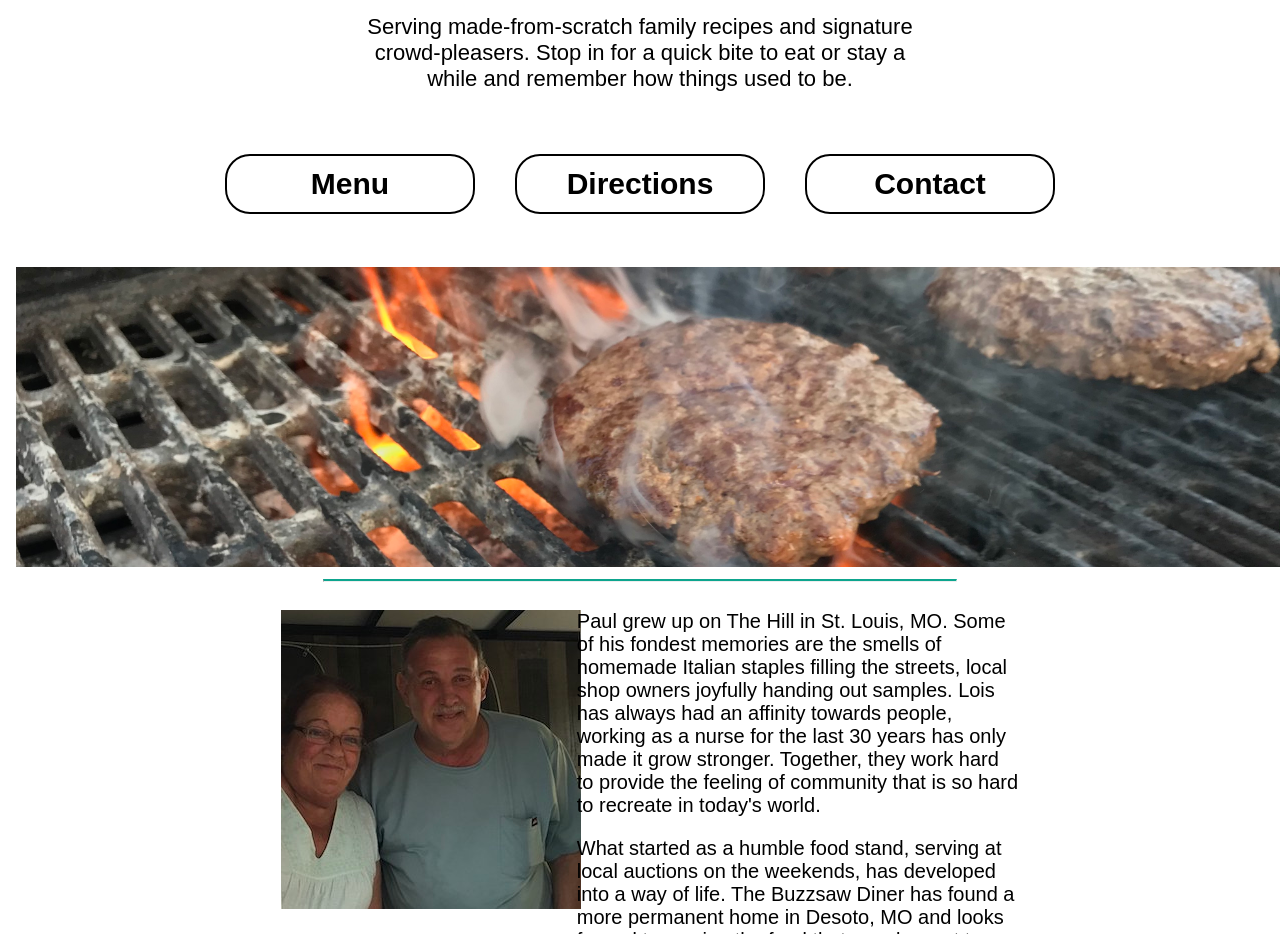
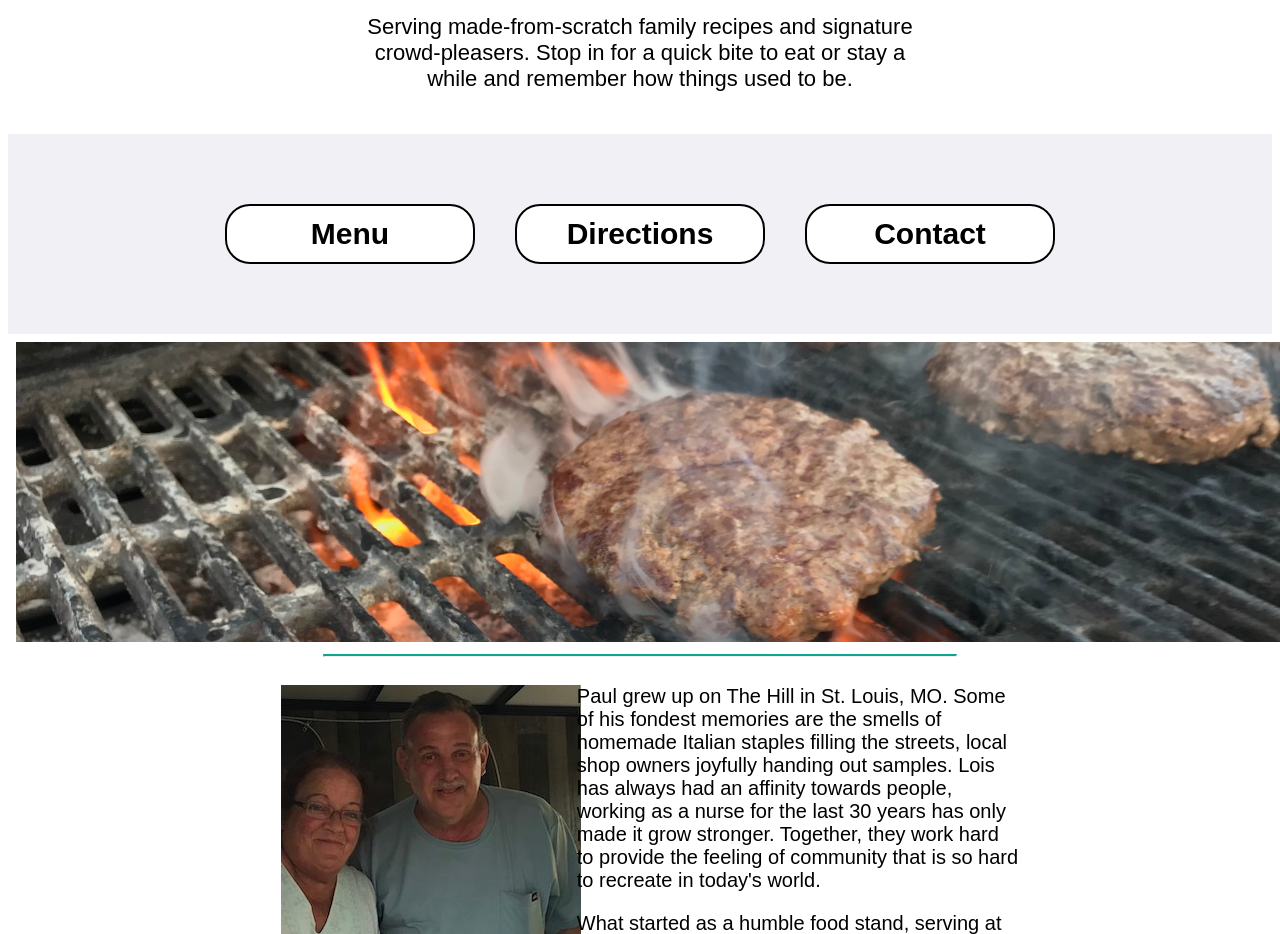
Before and after one commit to MariahLightfoot/TheBuzzsawDiner, an Angular app: page / in a window 1280 px wide. Shown: the part 980-1914 px from the top of the page. Built offline with nearby package versions, Linux system fonts and the light colour scheme.

Commit message:
added a background div to the buttons

```diff
--- a/src/app/buttons/buttons.component.css
+++ b/src/app/buttons/buttons.component.css
@@ -1,6 +1,8 @@
-.buttons{
+.wrapper{
     text-align: center;
-    padding-bottom: 25px;
+    padding-bottom: 50px;
+    padding-top: 50px;
+    background-color:  #f0f0f5;
 }
 
 .button1, .button2, .button3{
@@ -14,11 +16,6 @@
     font-size: 30px;
     font-weight: 600;
     color: black;
-    /* text-shadow:
-		-1px -1px 0 #000,
-		1px -1px 0 #000,
-		-1px 1px 0 rgb(88, 31, 31),
-        1px 1px 0 #000; */
 }
 
 .button1:hover, .button2:hover, .button3:hover{
--- a/src/app/buttons/buttons.component.html
+++ b/src/app/buttons/buttons.component.html
@@ -1,4 +1,4 @@
-<div class="buttons">
+<div class="wrapper">
     <button class="button1">Menu</button>
 
     <button class="button2" (click)="goToGoogleMaps()">Directions</button>
```
